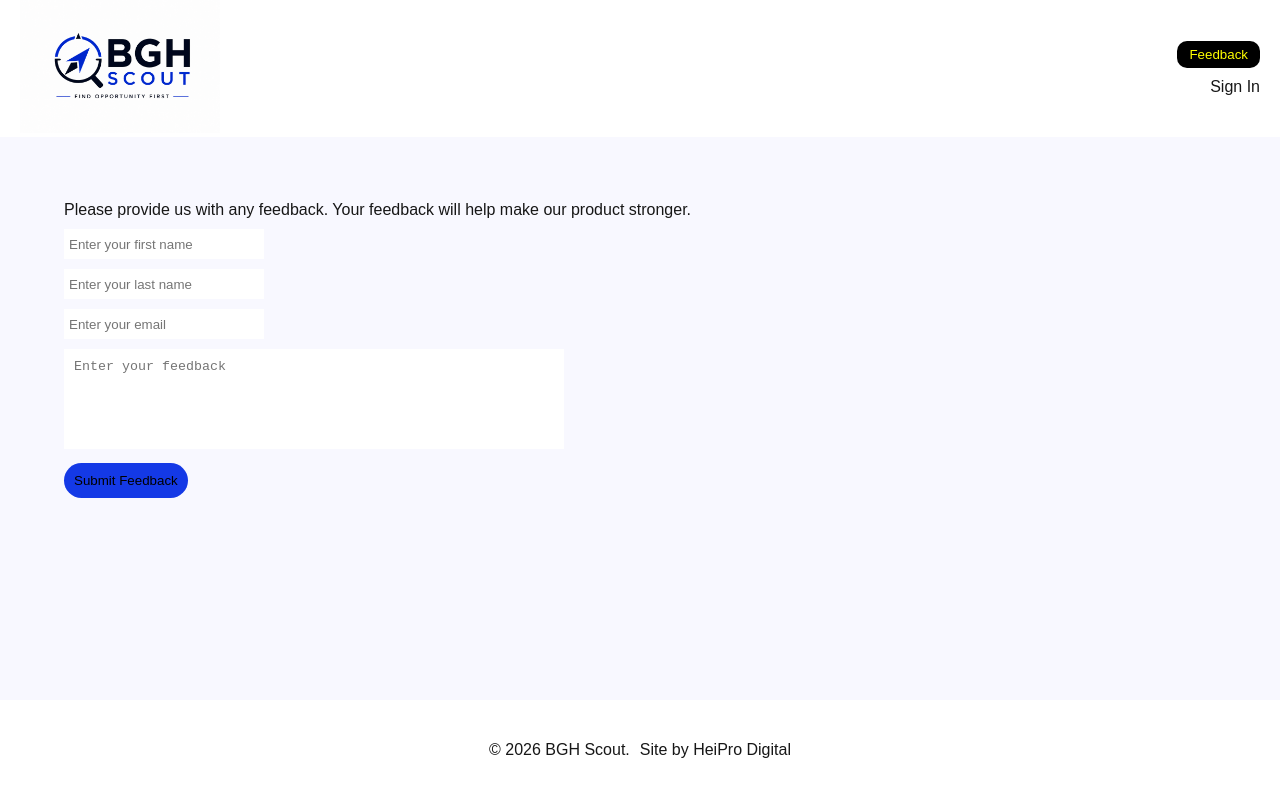
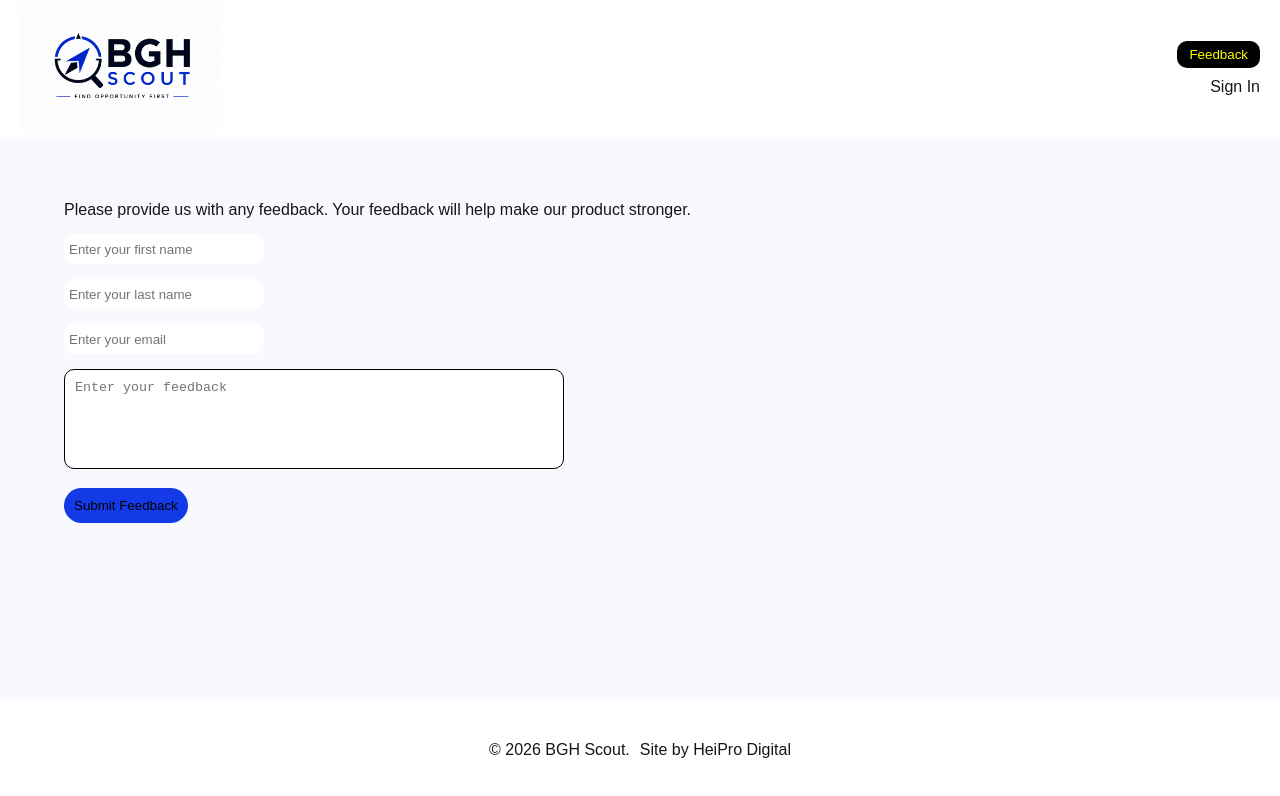
Before and after one commit to tyholland/bgh, a Next.js app: page /contact in a window 1280 px wide. Shown: the top 796 px of the page. Built offline with nearby package versions, Linux system fonts and the light colour scheme; no server answers.

Commit message:
add input border

```diff
--- a/src/content/contact/contact.style.ts
+++ b/src/content/contact/contact.style.ts
@@ -3,7 +3,7 @@ import styled from "styled-components";
 export const Wrapper = styled.div`
   display: flex;
   flex-direction: column;
-  gap: 10px;
+  gap: 15px;
   padding: 5%;
 `;
 
@@ -14,16 +14,23 @@ export const Input = styled.input`
   border: none;
   padding-left: 5px;
   color: #000;
+  color: #000;
+  border-radius: 10px;
+
+  @media only screen and (max-width: 950px) {
+    width: 90%;
+  }
 `;
 
 export const Textarea = styled.textarea`
   background: #fff;
   height: 100px;
   width: 500px;
-  border: none;
+  border: 1px solid #000;
   padding: 10px;
   color: #000;
   resize: none;
+  border-radius: 10px;
 `;
 
 export const Button = styled.button`
```
Also changed, not shown: src/content/sign-in/sign-in.style.ts (+7 -2 lines), src/content/sign-up/sign-up.style.ts (+7 -1 lines).
